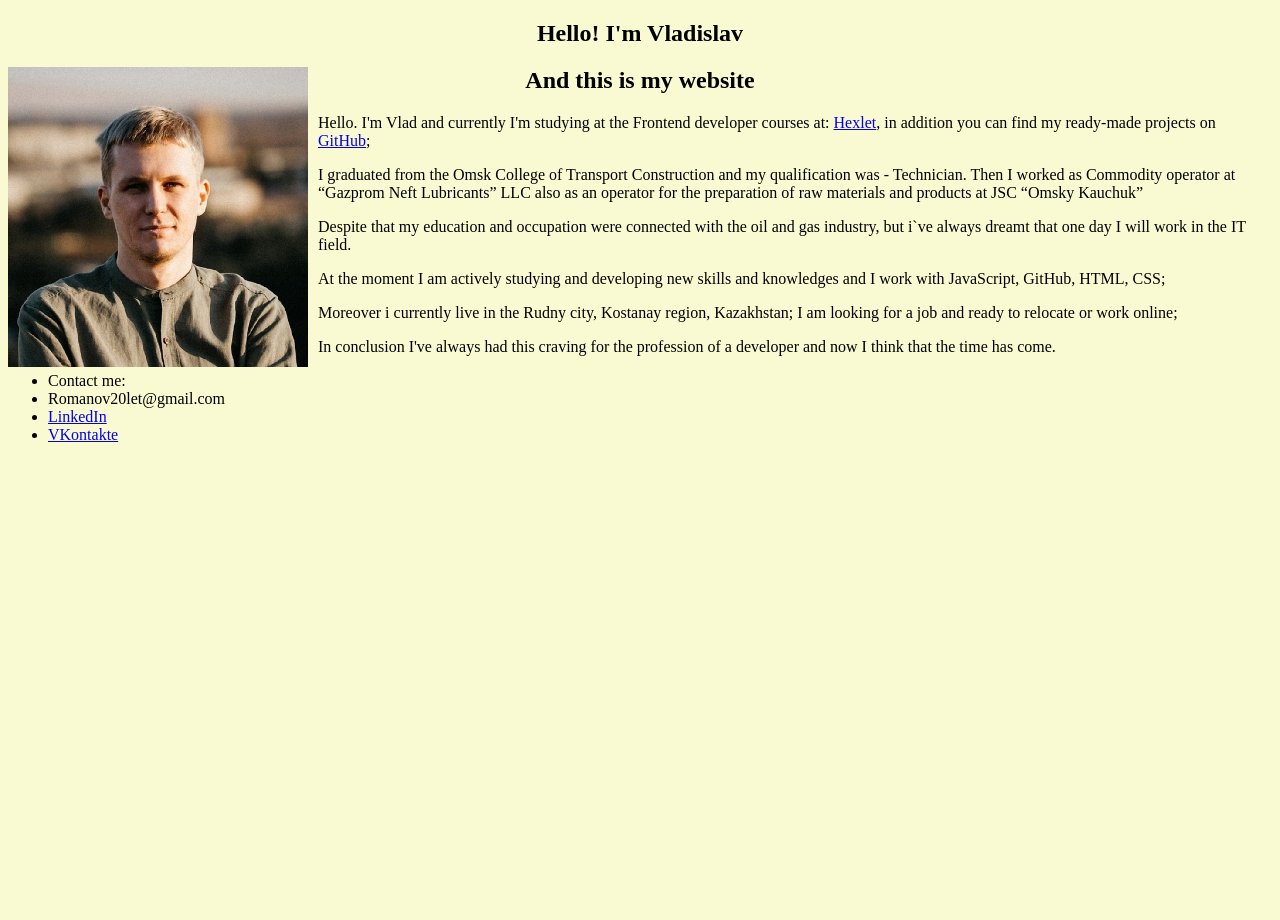
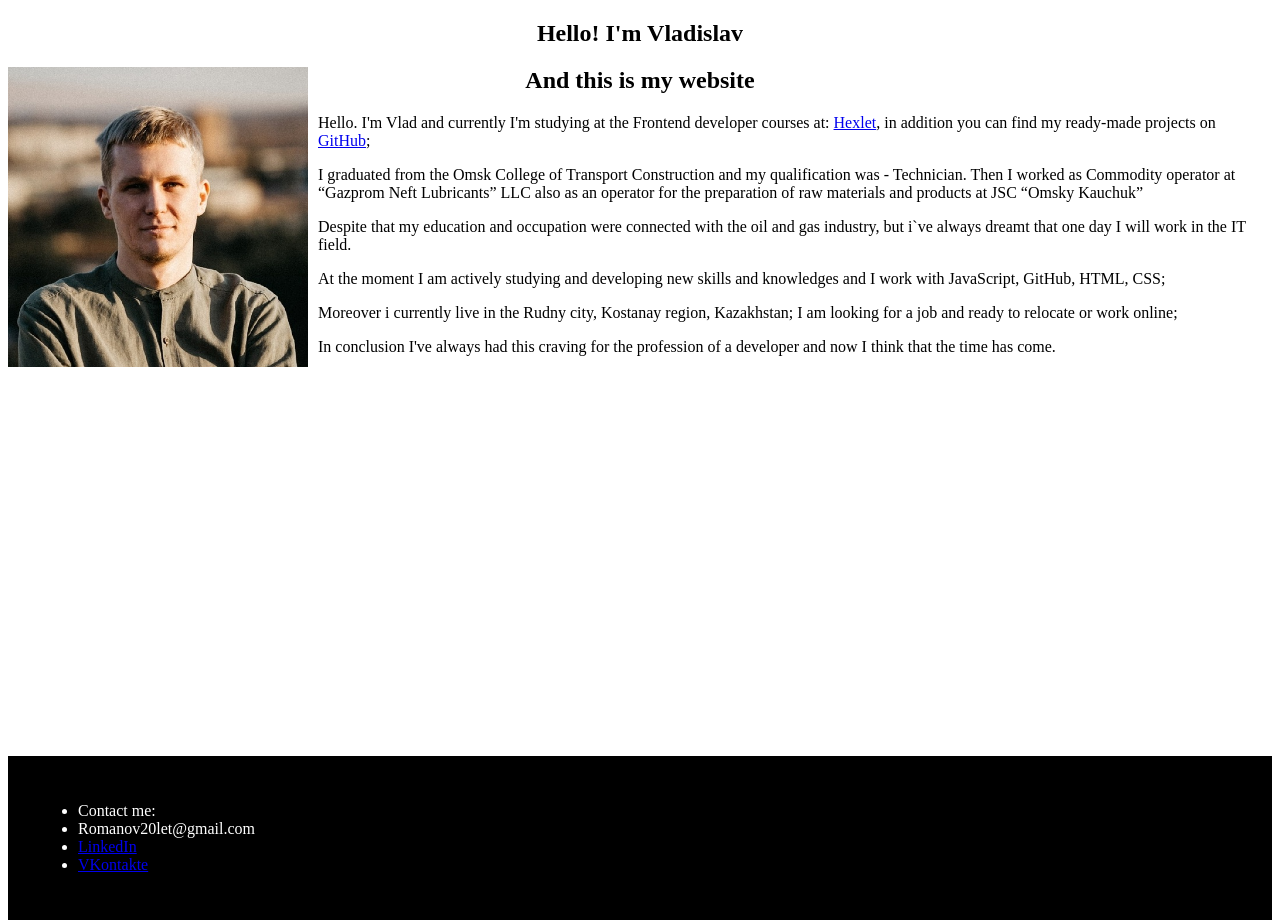
Before and after one commit to Romanov55/AboutMe, a plain HTML site: page hello.html in a window 1280 px wide. Before the commit the page ends 800 px from the top, so only its background shows below. Drawn offline with Linux system fonts and the light colour scheme.

Commit message:
up style.css

```diff
--- a/style.css
+++ b/style.css
@@ -7,7 +7,7 @@ h2 {
 }
 
 body {
-    background-color: lightgoldenrodyellow ;
+    background-color: white ;
 }
 
 .avatar {
@@ -18,3 +18,24 @@ body {
 p {
     padding-left: 310px;
 }
+
+html, body {
+    height: 100%;
+
+}
+
+section {
+    min-height: 100%;
+    height: auto;
+    height: 100%;
+    margin: 0 auto -4em;
+}
+ul {
+    display: inline-flexbox;
+}
+
+.footer {
+    color: white;
+    padding: 30px;
+    background-color: black;
+}
```
